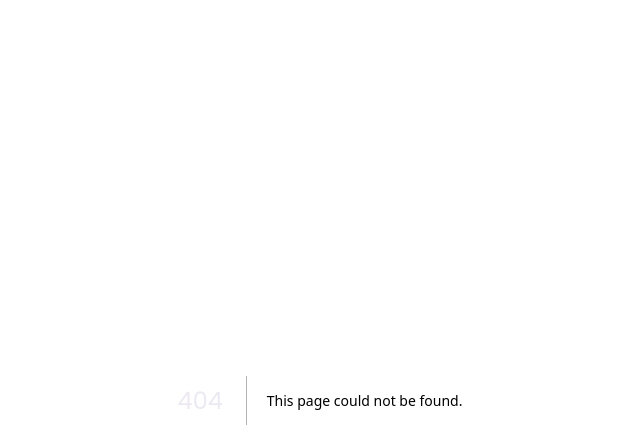
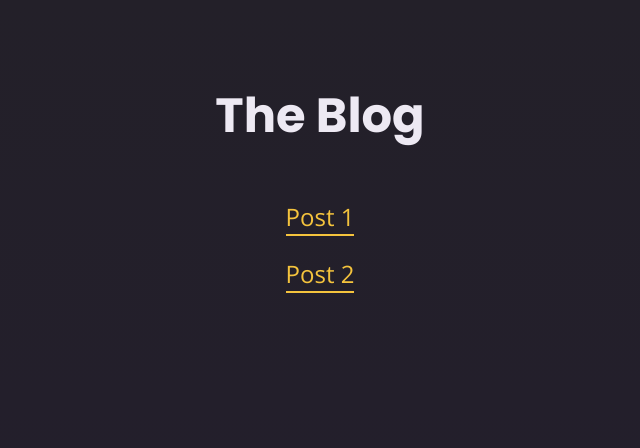
Before and after one commit to zivkoss/react-nextjs.., a Next.js app: page /blog in a window 1280 px wide. Before the commit this address had no page. Shown: the top 448 px of the page, without its empty margins (320-960 px from the left). Built offline with nearby package versions, Linux system fonts and the light colour scheme.

Commit message:
add new code

```diff
--- /dev/null
+++ b/app/blog/page.js
@@ -0,0 +1,15 @@
+import Link from 'next/link';
+
+export default function BlogPage() {
+    return (
+      <main>
+        <h1>The Blog</h1>
+        <p><
+            Link href="/blog/post-1">Post 1</Link>
+        </p>
+        <p>
+            <Link href="/blog/post-2">Post 2</Link>
+        </p>
+    </main>
+  );
+}
```
Also changed, not shown: app/blog/[slug]/page.js (+8 -14 lines).
